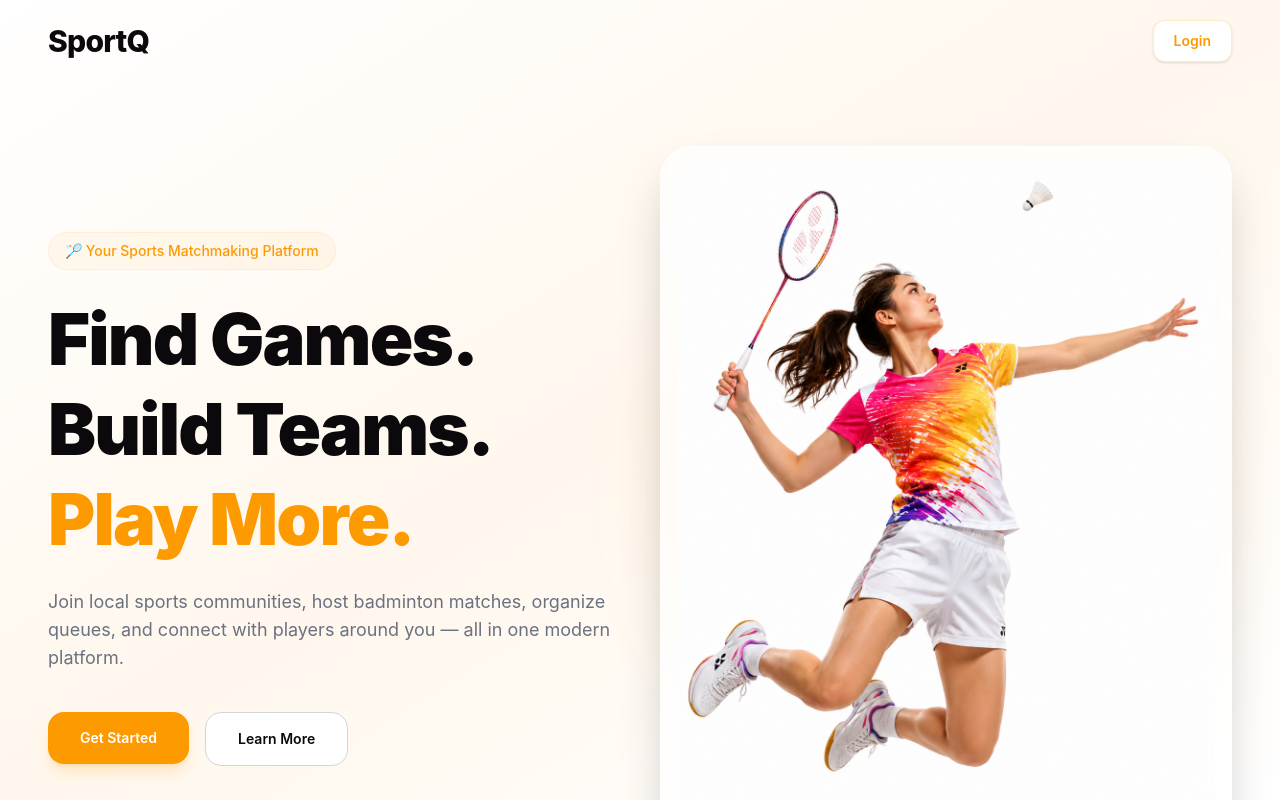
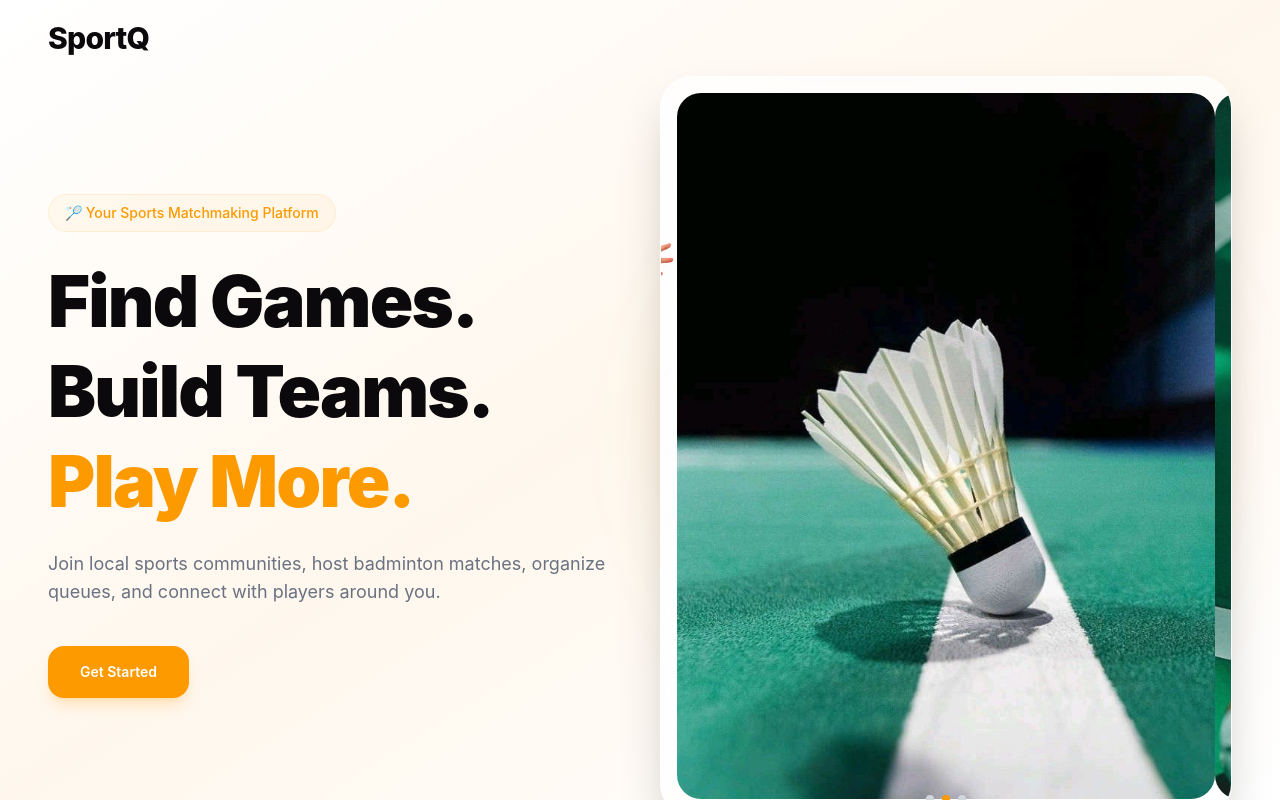
Before and after one commit to air091/final-queue, a React (Vite) app in the folder frontend/: page / in a window 1280 px wide. Built offline with nearby package versions, Linux system fonts and the light colour scheme; no server answers.

Commit message:
added images in landing page

```diff
--- a/frontend/src/pages/Landing.tsx
+++ b/frontend/src/pages/Landing.tsx
@@ -1,21 +1,35 @@
+import { useEffect, useState } from "react";
+import { NavLink } from "react-router-dom";
+
 import badmintonImg from "../assets/badminton.png";
+import img2 from "../assets/300b83676693906ceea86a960b3425c8.jpg";
+import img3 from "../assets/b002681a02d8555674159b7c4480d938.jpg";
+
+const images = [badmintonImg, img2, img3];
 
 export default function Landing() {
+  const [index, setIndex] = useState(0);
+
+  useEffect(() => {
+    const interval = setInterval(() => {
+      setIndex((prev) => (prev + 1) % images.length);
+    }, 3000);
+
+    return () => clearInterval(interval);
+  }, []);
+
   return (
-    <div className="h-screen w-full max-w-[1920px] overflow-hidden bg-gradient-to-br from-white via-orange-50 to-white">
+    <div className="flex h-screen w-full max-w-[1920px] flex-col overflow-hidden bg-gradient-to-br from-white via-orange-50 to-white">
       {/* HEADER */}
       <header className="mx-auto flex w-full items-center justify-between px-5 py-5 sm:px-8 lg:px-12">
         <h1 className="text-2xl font-extrabold tracking-tight text-text sm:text-3xl">
           SportQ
         </h1>
-
-        <button className="rounded-xl border border-primary/20 bg-white px-5 py-2.5 text-sm font-semibold text-primary shadow-sm transition hover:border-primary hover:bg-primary hover:text-white cursor-pointer">
-          Login
-        </button>
       </header>
 
-      {/* HERO */}
-      <main className="mx-auto flex w-full flex-col items-center gap-14 px-5 py-10 sm:px-8 lg:flex-row lg:gap-10 lg:px-12 lg:py-16 overflow-hidden">
+      {/* HERO (CENTERED) */}
+      <main className="flex flex-1 items-center justify-center px-5 sm:px-8 lg:px-12">
+        <div className="flex w-full flex-col items-center gap-14 lg:flex-row lg:gap-10">
           {/* LEFT */}
           <section className="flex-1 text-center lg:text-left">
             <div className="inline-flex items-center rounded-full border border-primary/10 bg-primary/5 px-4 py-2 text-sm font-medium text-primary">
@@ -32,36 +46,55 @@ export default function Landing() {
 
             <p className="mx-auto mt-6 max-w-2xl text-base leading-7 text-gray-500 sm:text-lg lg:mx-0">
               Join local sports communities, host badminton matches, organize
-            queues, and connect with players around you — all in one modern
-            platform.
+              queues, and connect with players around you.
             </p>
 
-          {/* BUTTONS */}
             <div className="mt-10 flex flex-col items-center gap-4 sm:flex-row lg:items-start">
-            <button className="w-full rounded-2xl bg-primary px-8 py-4 text-sm font-semibold text-white shadow-lg shadow-primary/20 transition hover:scale-[1.02] hover:bg-secondary sm:w-fit cursor-pointer">
+              <NavLink
+                to="/login"
+                className="w-full cursor-pointer rounded-2xl bg-primary px-8 py-4 text-center text-sm font-semibold text-white shadow-lg shadow-primary/20 transition hover:scale-[1.02] hover:bg-secondary sm:w-fit"
+              >
                 Get Started
-            </button>
-
-            <button className="w-full rounded-2xl border border-gray-300 bg-white px-8 py-4 text-sm font-semibold text-text transition hover:border-primary hover:text-primary sm:w-fit cursor-pointer">
-              Learn More
-            </button>
+              </NavLink>
             </div>
           </section>
 
-        {/* RIGHT */}
+          {/* RIGHT (SLIDER) */}
           <section className="relative flex flex-1 items-center justify-center">
-          {/* BACKGROUND GLOW */}
+            {/* glow */}
             <div className="absolute h-[320px] w-[320px] rounded-full bg-primary/20 blur-3xl sm:h-[450px] sm:w-[450px]" />
 
-          {/* IMAGE CARD */}
-          <div className="relative w-full max-w-[620px] rounded-[32px] border border-white/50 bg-white/70 p-4 shadow-2xl backdrop-blur">
+            {/* image frame (smaller height) */}
+            <div className="relative w-full max-w-[620px] overflow-hidden rounded-[32px] border border-white/50 bg-white/70 p-4 shadow-2xl backdrop-blur h-[240px] sm:h-[300px] lg:h-[740px]">
+              <div
+                className="flex h-full transition-transform duration-700 ease-in-out"
+                style={{ transform: `translateX(-${index * 100}%)` }}
+              >
+                {images.map((img, i) => (
+                  <div key={i} className="h-full w-full flex-shrink-0">
                     <img
-              src={badmintonImg}
-              alt="Badminton players"
-              className="block h-full w-full rounded-[24px] object-cover"
+                      src={img}
+                      alt={`slide-${i}`}
+                      className="h-full w-full rounded-[24px] object-cover object-center"
                     />
                   </div>
+                ))}
+              </div>
+
+              {/* dots */}
+              <div className="absolute bottom-3 left-1/2 flex -translate-x-1/2 gap-2">
+                {images.map((_, i) => (
+                  <div
+                    key={i}
+                    className={`h-2 w-2 rounded-full transition ${
+                      i === index ? "bg-primary" : "bg-gray-300"
+                    }`}
+                  />
+                ))}
+              </div>
+            </div>
           </section>
+        </div>
       </main>
     </div>
   );
```
Also changed, not shown: frontend/src/assets/300b83676693906ceea86a960b3425c8.jpg (added), frontend/src/assets/b002681a02d8555674159b7c4480d938.jpg (added). Lines whose indentation alone changed are shown as unchanged.
